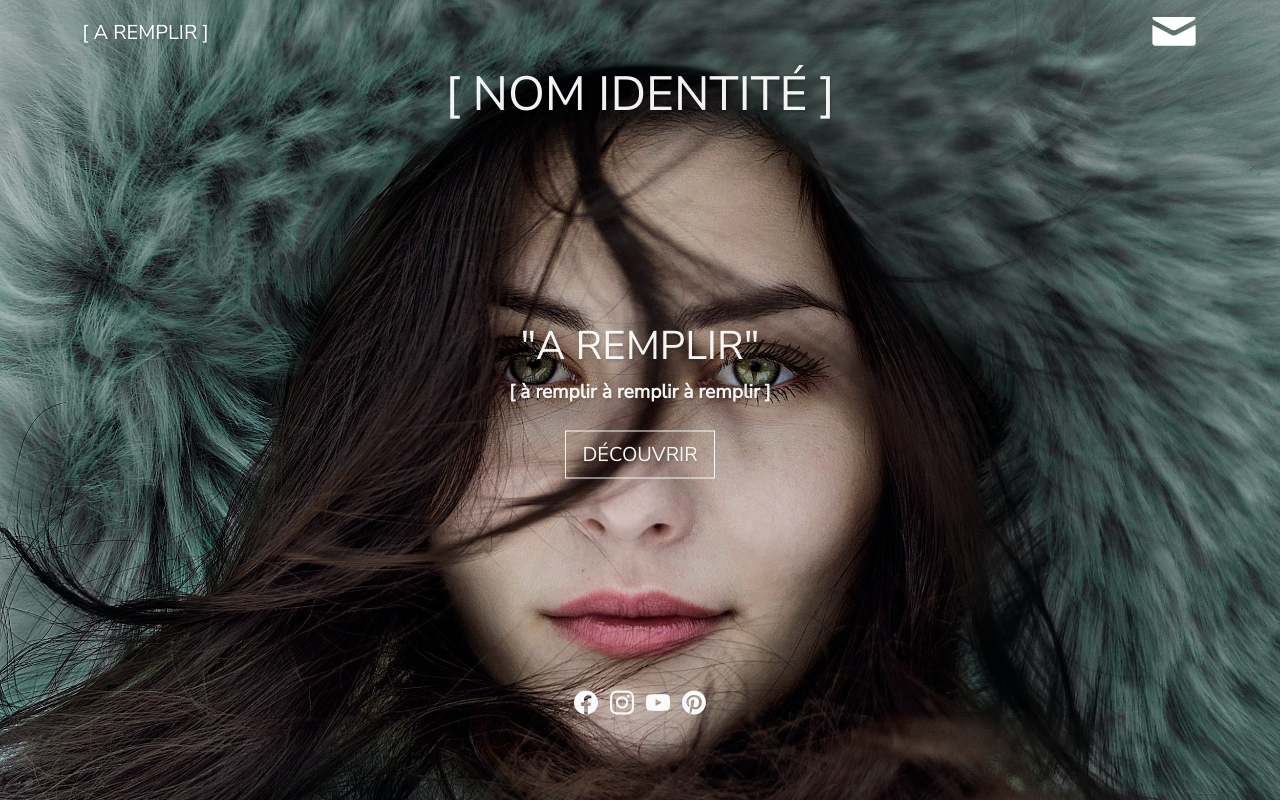
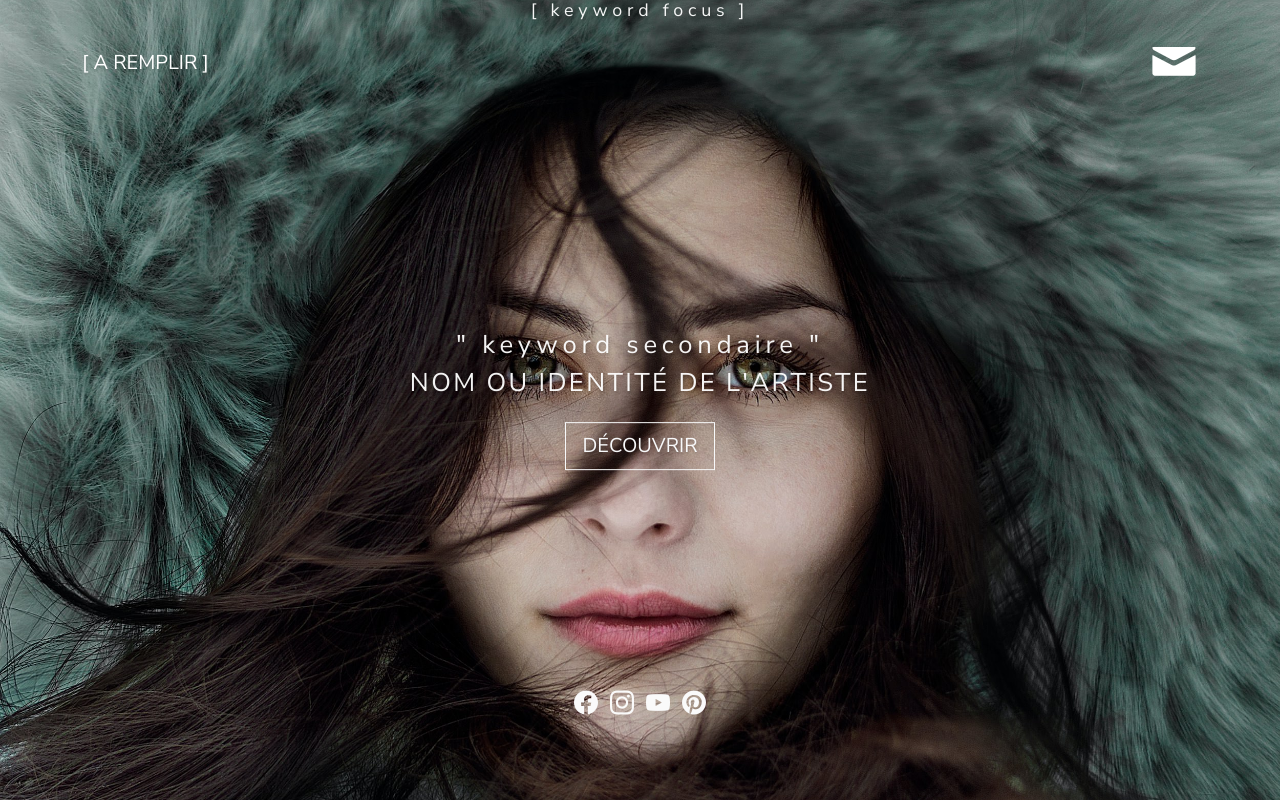
Before and after one commit to M4rtine/one-page-parking, a plain HTML site: page www/index.html in a window 1280 px wide. Drawn offline with nearby package versions, Linux system fonts and the light colour scheme; files whose address does not match are found by name.

Commit message:
design keyword

```diff
--- a/www/assets/css/main.css
+++ b/www/assets/css/main.css
@@ -14,17 +14,23 @@ body {
     height: 100%;
     overflow: hidden;
 }
+
+
 /* Titles */
+h1,h2{
+   letter-spacing: 0.3rem;
+}
 h1 {
-	font-size: 3rem;
-	text-shadow: 1px 2px 3px rgba(0,0,0,0.2);
+	font-size: 1.4vw;
+
 }
 h2 {
-	font-size: 2.5rem;
+	font-size: 2vw;
 }
 p {
-	font-size: 1.2rem;
-    font-weight: 700;
+	font-size: 2vw;
+    font-weight: 400;
+    letter-spacing: 0.15rem;
 }
 
 /* Paragraph & Typographic */
--- a/www/index.html
+++ b/www/index.html
@@ -113,6 +113,11 @@
             <p class="browserupgrade">You are using an <strong>outdated</strong> browser. Please <a href="http://browsehappy.com/">upgrade your browser</a> to improve your experience.</p>
         <![endif]-->
     <div class="container ">
+        <div class="row">
+            <div class="col-lg-12 logo text-center">
+                <h1>[ keyword focus ]</h1>
+            </div>
+        </div>
     <nav class="navbar navbar-expand-lg navbar-dark d-flex flex-wrap align-items-center justify-content-center justify-content-lg-start">
         <a class="navbar-brand d-flex align-items-center my-2 my-lg-0 me-lg-auto text-white text-decoration-none" href="#">[ A REMPLIR ]</a>
 
@@ -127,16 +132,12 @@
 
 
     <div class="container">
-        <div class="row">
-            <div class="col-lg-12 logo text-center">
-                <h1>[ NOM IDENTITÉ ]</h1>
-            </div>
-        </div>
+
         <div class="row centered">
             <br>
             <div class="col-lg-12">
-                <h2>"A REMPLIR"</h2>
-                <p>[ à remplir à remplir à remplir ]</p>
+                <h2>" keyword secondaire "</h2>
+                <p>NOM OU IDENTITÉ DE L'ARTISTE</p>
                 <a class="btn btn-lg btn-outline-light" href="#" target="_blank" alt="Contact">DÉCOUVRIR</a>
             </div>
         </div>
```
